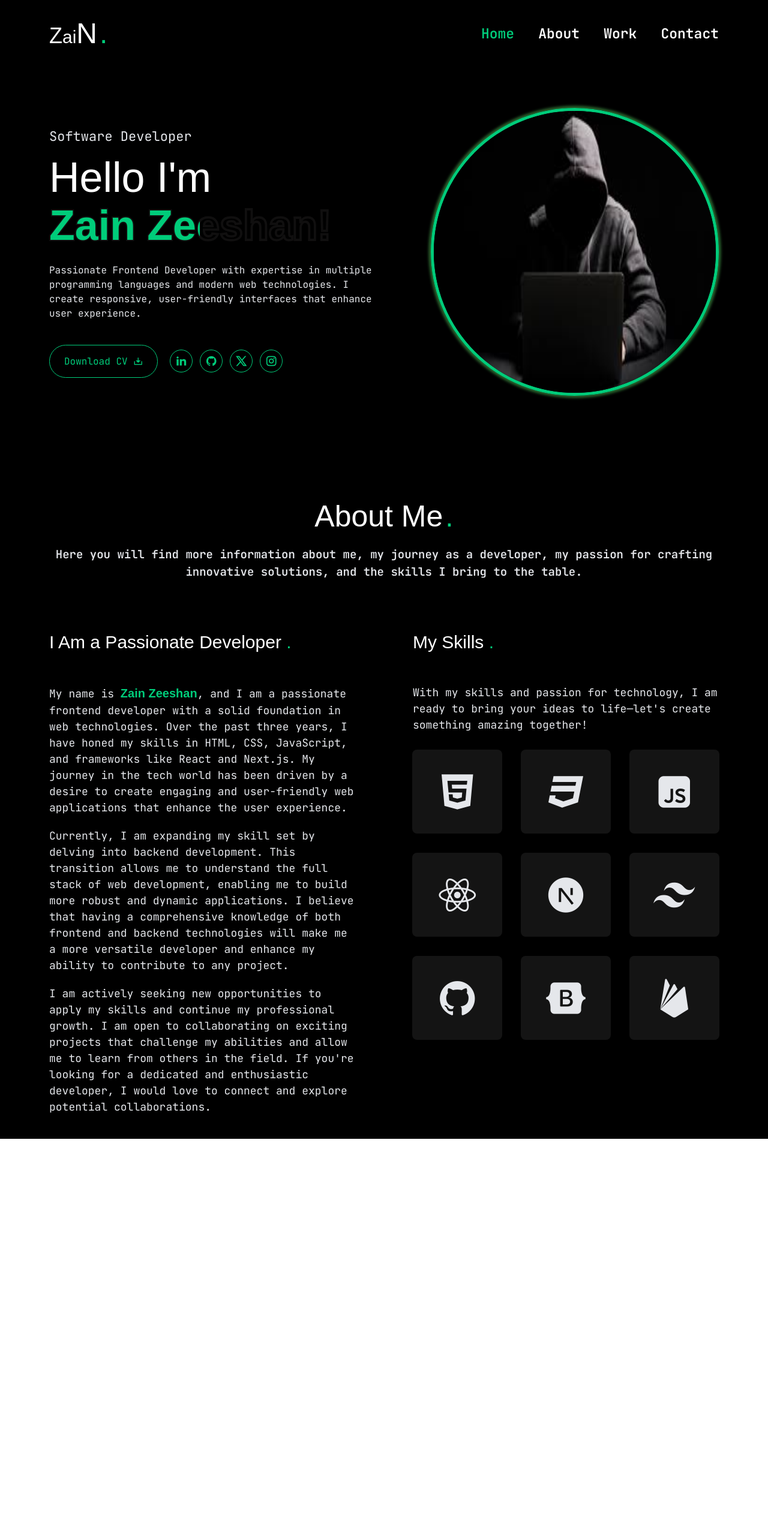
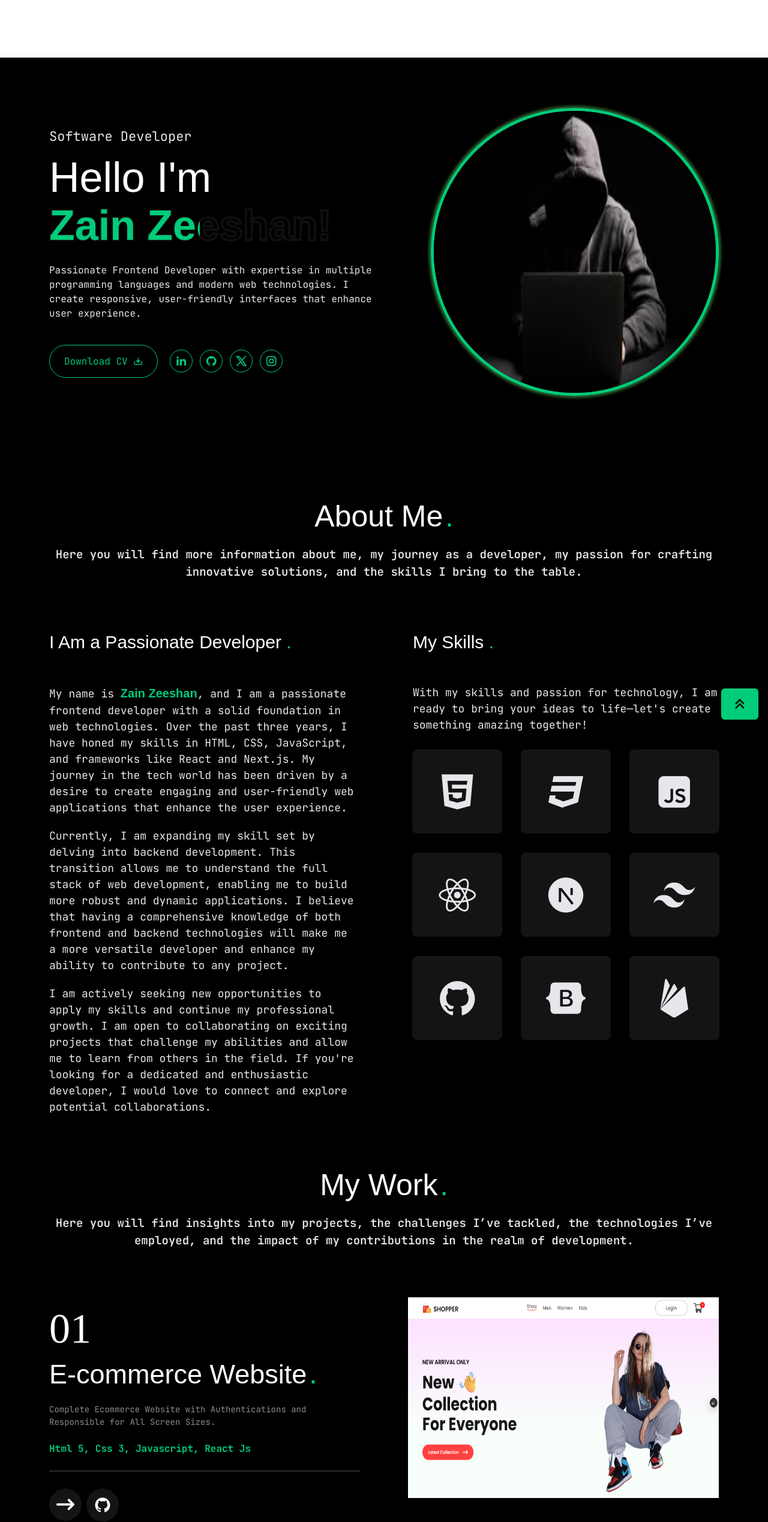
Before and after one commit to ZAINZESHAN/Portfolio-Web, a React (Vite) app: page / in a window 1280 px wide. Shown: the top 2538 px of the page at 60% size. Before the commit the page ends 1899 px from the top, so only its background shows below. Built offline with nearby package versions, Linux system fonts and the light colour scheme; a web font is replaced by a local one.

Commit message:
Update App.jsx

```diff
--- a/src/App.jsx
+++ b/src/App.jsx
@@ -24,12 +24,12 @@ function App() {
                 <Loader/> // Show loader while loading
             ) : (
                 <>
-                    <Navbar />
+                    {/* <Navbar /> */}
                     <Hero />
                     <About />
-                    {/* <Work />
+                    <Work />
                     <Contact />
-                    <Footer/> */}
+                    <Footer/>
                 </>
             )}
         </>
```
